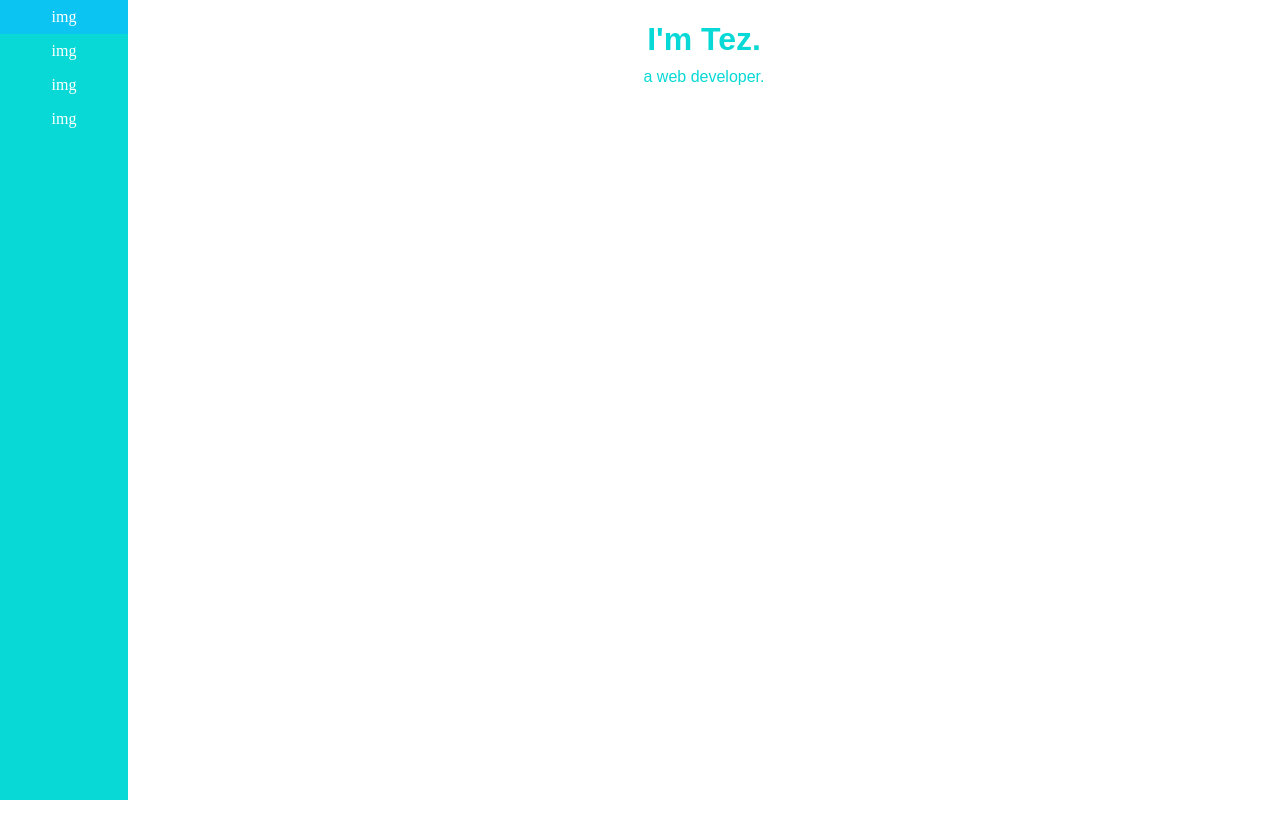
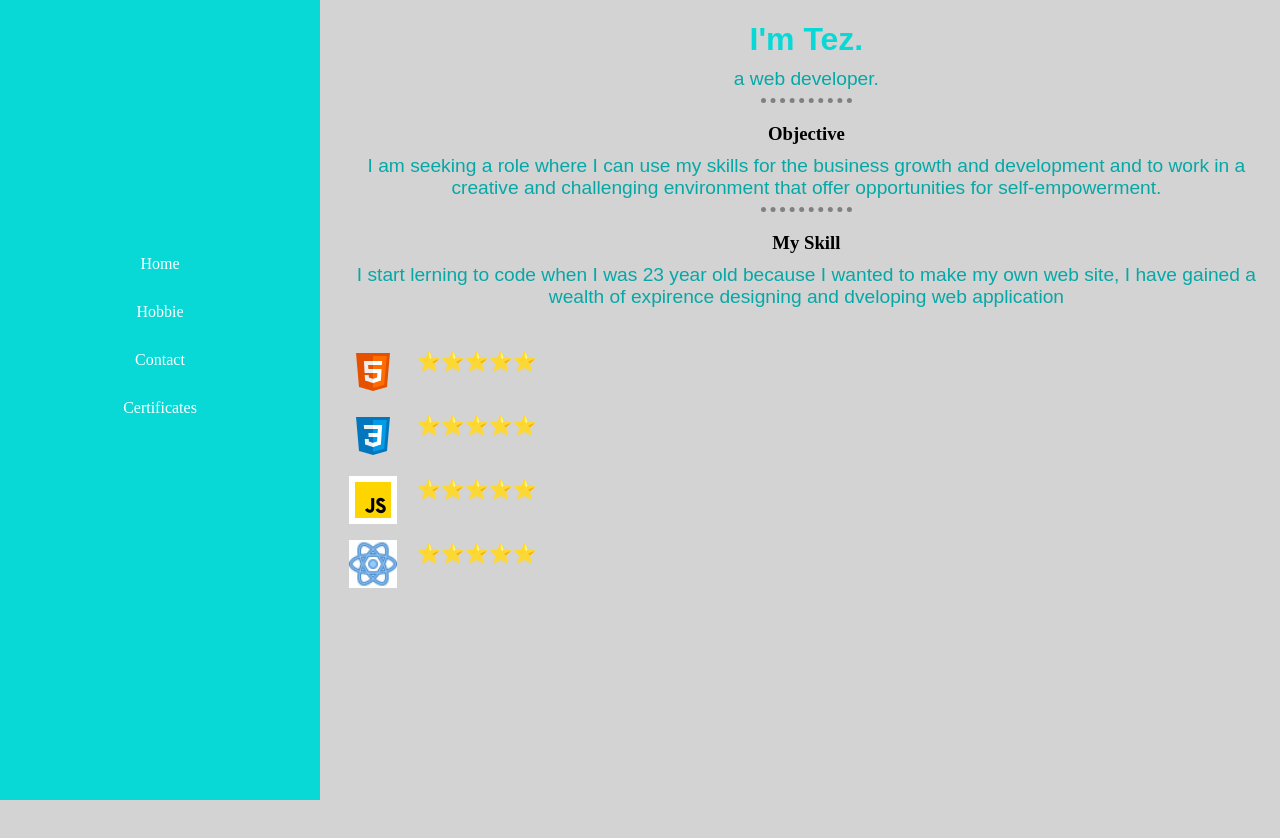
Before and after one commit to teznarayan-developer/portfolio, a plain HTML site: page index.html in a window 1280 px wide. Drawn offline with Linux system fonts and the light colour scheme; a web font is replaced by a local one.

Commit message:
portfolio

```diff
--- a/index.html
+++ b/index.html
@@ -13,18 +13,43 @@
 </head>
 
 <body>
-    <div class="link">
-        <ul>
-            <li><a href="image/insta.png">img</a></li>
-            <li><a href="image/insta.png">img</a></li>
-            <li><a href="image/insta.png">img</a></li>
-            <li><a href="image/insta.png">img</a></li>
-        </ul>
-    </div>
+    <ul>
+        <li><a href="index.html">Home</a></li>
+        <li><a href="hobbie.html">Hobbie</a></li>
+        <li><a href="contact.html">Contact</a></li>
+        <li><a href="certificates.html">Certificates</a></li>
+    </ul>
     <div class="containt">
-        <!-- <img class="cloud" src="image/cloud.png" alt="image"> -->
-        <h1>I'm Tez.</h1>
-        <p>a web developer.</p>
+        <div>
+            <h1>I'm Tez.</h1>
+            <p>a web developer.</p>
+        </div>
+        <hr>
+        <div>
+            <h3>Objective</h3>
+            <p>I am seeking a role where I can use my skills for the business growth and
+                development and to work in a creative and challenging environment that offer opportunities
+                for self-empowerment.
+            </p>
+        </div>
+        <hr>
+        <div class="skill">
+            <h3>My Skill</h3>
+            <p>I start lerning to code when I was 23 year old because I wanted to
+                make my own web site, I have gained a wealth of expirence designing
+                and dveloping web application
+            </p>
+        </div>
+        <div class="container-grid">
+            <img class="skill-img" src="image/html.png" alt="html">
+            <p class="img-star">⭐⭐⭐⭐⭐</p>
+            <img class="skill-img" src="image/CSS.png" alt="css">
+            <p class="img-star">⭐⭐⭐⭐⭐</p>
+            <img class="skill-img" src="image/javascript.gif" alt="html">
+            <p class="img-star">⭐⭐⭐⭐⭐</p>
+            <img class="skill-img" src="image/react-js.gif" alt="html">
+            <p class="img-star">⭐⭐⭐⭐⭐</p>
+        </div>
     </div>
 </body>
 
--- a/style.css
+++ b/style.css
@@ -1,42 +1,34 @@
 /* *{
   border: dotted;
 } */
-body{
+body {
   /* background-image: url(image/paper.jpg); */
   background-size: cover;
+  background-color: lightgray;
   text-align: center;
   margin: 0;
 }
 
-h1{
-    color: #08D9D6;
-    font-family: "Sofia", sans-serif;
-    font-size: 2rem;
-    margin: 20px auto 0 auto;
-}
-p{
-    color: #08D9D6;
-    font-family: "Sofia", sans-serif;
-    margin-top: 10px;
-}
-
+/* ----------------------------allpage-Un-orderd-list--------------------- */
 ul {
+  background-color: #08D9D6;
+  height: 100%;
   list-style-type: none;
   margin: 0;
+  overflow: auto;
   padding: 0;
-    width: 10%;
-    background-color: #08D9D6;
   position: fixed;
-    height: 100%;
-    overflow: auto;
-    text-align :center;
+  text-align: center;
+  width: 25%;
 }
 
 li a {
   display: block;
   color: #ffffff;
-    padding: 8px 16px;
+  padding: 15px 16px;
   text-decoration: none;
+  position: relative;
+  top: 15rem;
 }
 
 li a.active {
@@ -47,10 +39,78 @@ ul {
 li a:hover:not(.active) {
   background-color: #0cc4f1;
   color: white;
+  font-size: 1.2rem;
 }
 
-.containt{
-    margin-left:10%;
-    padding:1px 16px;
-    height:1000px;
+/* -------------------------------all-div-Containt--------------------- */
+
+.containt {
+  margin-left: 26%;
+  padding: 1px 16px;
+  height: 1000px;
 }
+
+h1 {
+  color: #08D9D6;
+  font-family: "Sofia", sans-serif;
+  font-size: 2rem;
+  margin: 20px auto 0 auto;
+}
+
+p {
+  color: #04a8a6;
+  font-family: "Sofia", sans-serif;
+  font-size: 1.2rem;
+  margin: 10px auto 0 auto;
+}
+
+hr {
+  color: grey;
+  border-width: 5px;
+  width: 10%;
+  border-style: none;
+  border-top-style: dotted;
+}
+
+/* -----------------------------------index-skill--------------------- */
+
+.skill p {
+  margin-bottom: 2rem;
+}
+
+h3 {
+  margin: 20px auto 0 auto;
+}
+
+.skill-img {
+  width: 3rem;
+}
+
+.container-grid {
+  display: grid;
+  grid-template-columns: 2rem 12rem;
+}
+
+/* -----------------------------------hobbie-page--------------------- */
+
+.hobbie {
+  text-align: left;
+}
+
+ol {
+  color: #146C94;
+  font-size: 1.3rem;
+  list-style-type: none;
+  margin-top: 3rem;
+  margin-left: -0.8rem;
+}
+
+ol li {
+  padding: 0.5rem;
+}
+
+img {
+  width: 80%;
+  padding-top: 0.5rem;
+  padding-bottom: 0.5rem;
+}
```
Also changed, not shown: certificates.html (added, +25 -0 lines), contact.html (added, +20 -0 lines), hobbie.html (added, +31 -0 lines), image/10th.jpeg (added), image/CSS.png (added), image/html.png (added), image/javascript.gif (added), image/react-js.gif (added). Lines whose indentation alone changed are shown as unchanged.
